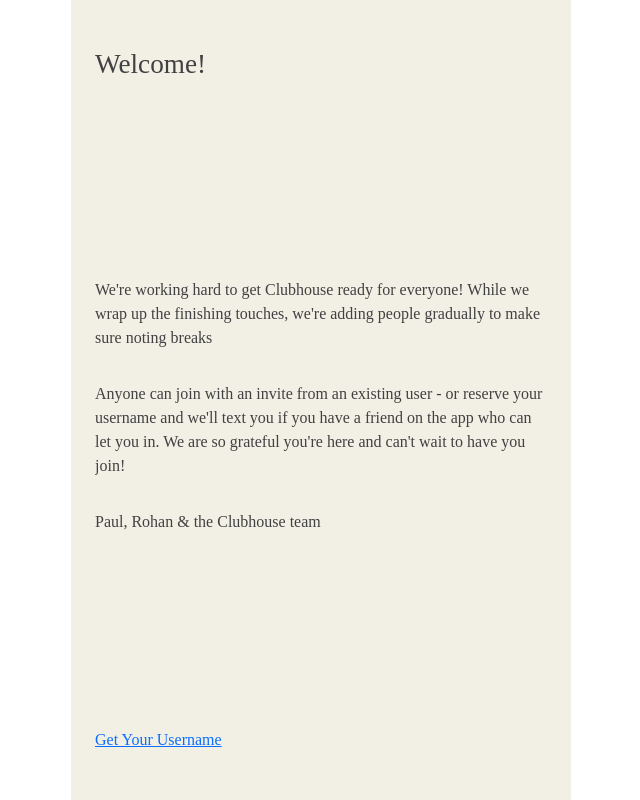
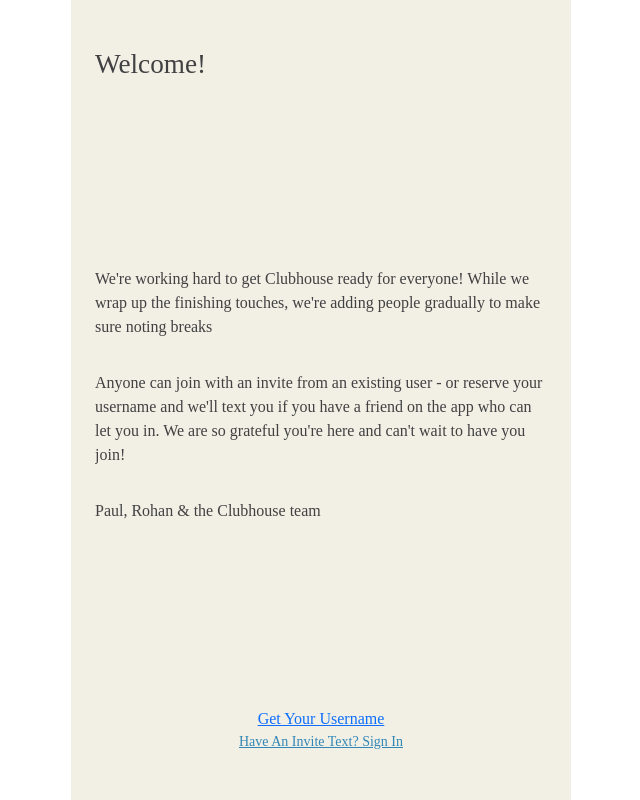
Before and after one commit to software-developer-yamin/Clubhouse-Clone-With-ReactJS, a React (Create React App) app: page / in a window 1280 px wide. Shown: the whole page, without its empty margins (319-959 px from the left). Built offline with nearby package versions, Linux system fonts and the light colour scheme.

Commit message:
Add Buttons using React Router

```diff
--- a/src/pages/Welcome.jsx
+++ b/src/pages/Welcome.jsx
@@ -20,7 +20,13 @@
         <p>Paul, Rohan & the Clubhouse team</p>
       </div>
       <div className={styles.actionBtn}>
-        <Link to="/get_username">Get Your Username</Link>
+        <Link
+          to="/get_username"
+          className="primaryBtn d-flex align-items-center"
+        >
+          Get Your Username
+        </Link>
+        <Link to="/sign_in" >Have An Invite Text? Sign In</Link>
       </div>
     </div>
   );
--- a/src/styles/Welcome.module.css
+++ b/src/styles/Welcome.module.css
@@ -13,7 +13,7 @@
   font-weight: 500;
   font-style: normal;
   margin-bottom: 0;
-     color: var(--textColor)
+  color: var(--textColor);
 }
 
 .WelcomeInfo {
@@ -28,3 +28,18 @@
   font-style: normal;
   font-weight: 400;
 }
+
+.actionBtn {
+  align-self: center;
+  display: flex;
+  flex-direction: column;
+  align-items: center;
+  justify-content: center;
+}
+
+.actionBtn > a:last-child {
+  color: var(--btnBgColor);
+  font-size: 0.875em;
+  font-weight: 400;
+  font-style: normal;
+}
```
Lines whose indentation alone changed are shown as unchanged.
